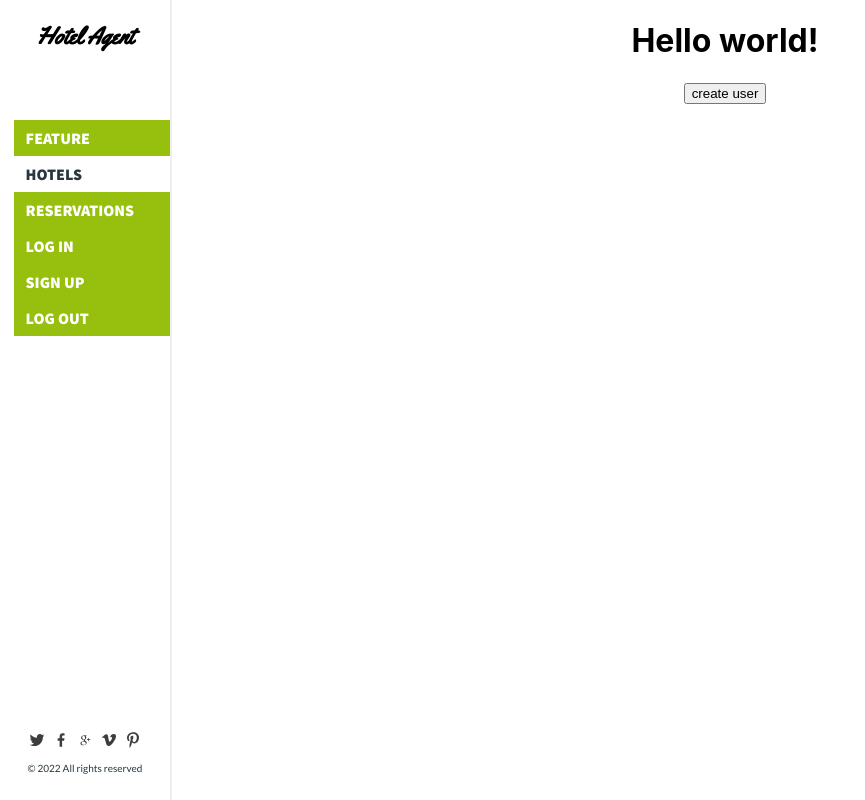
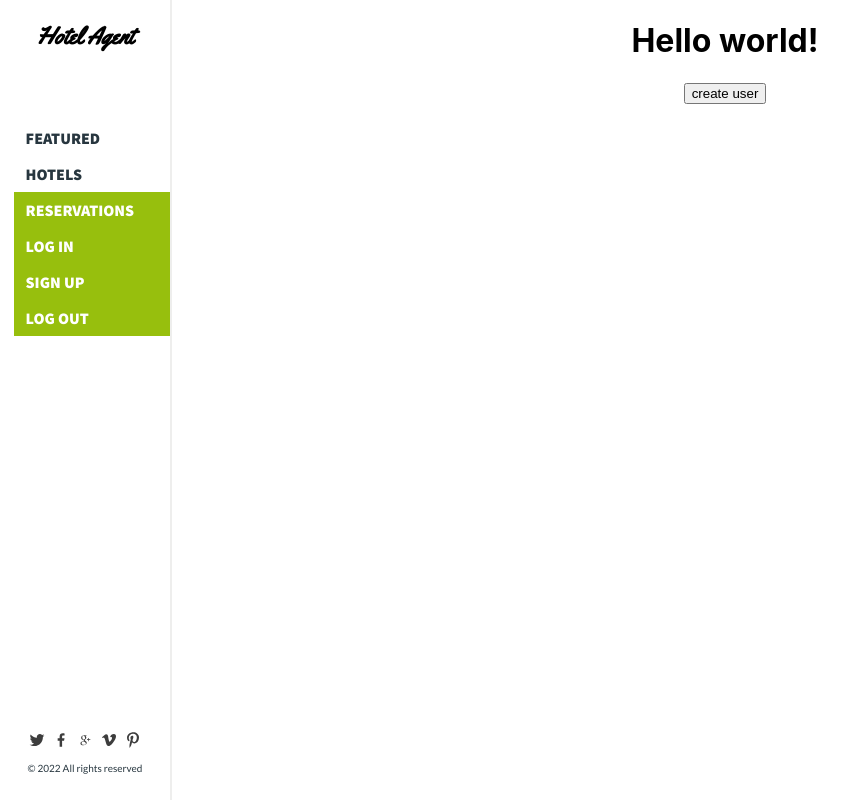
Before and after one commit to sediqullahbadakhsh/hotel-agent-front-end, a React (Create React App) app: page / in a window 1280 px wide. Shown: the whole page, without its empty margins (0-865 px from the left). Built offline with nearby package versions, Linux system fonts and the light colour scheme; no server answers.

Commit message:
add featured link to the navbar

```diff
--- a/src/components/Navbar.jsx
+++ b/src/components/Navbar.jsx
@@ -55,9 +55,9 @@ const Navbar = () => {
               color: isActive ? 'white' : '#27363f',
               backgroundColor: isActive ? '#97bf0d' : 'white',
             })}
-            to="/"
+            to="/featured"
           >
-            FEATURE
+            FEATURED
           </NavLink>
         </li>
 
```
